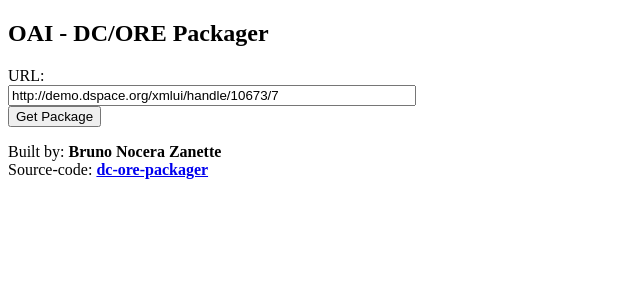
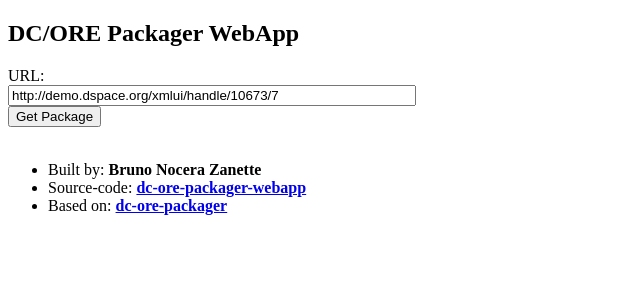
Before and after one commit to BrunoNZ/dc-ore-packager-webapp, a Flask app: page / in a window 1280 px wide. Shown: the top 300 px of the page, without its empty margins (0-640 px from the left). Run offline with Flask 2, Linux system fonts and the light colour scheme.

Commit message:
update HOME.html

```diff
--- a/templates/home.html
+++ b/templates/home.html
@@ -3,7 +3,7 @@
 
 <body>
 
-<h2>OAI - DC/ORE Packager</h2>
+<h2>DC/ORE Packager WebApp</h2>
 
 {% if error %}
     <p class=error><strong>Error:</strong> {{ error }}
@@ -18,10 +18,14 @@
   <input type="submit" value="Get Package">
 </form>
 
+</br>
+
 <p>
-Built by: <b>Bruno Nocera Zanette</b>
-</br>
-Source-code: <b><a href="https://github.com/BrunoNZ/dc-ore-packager">dc-ore-packager</a></b>
+<ul>
+<li>Built by: <b>Bruno Nocera Zanette</b></li>
+<li>Source-code: <b><a href="https://github.com/BrunoNZ/dc-ore-packager-webapp">dc-ore-packager-webapp</a></b></li>
+<li>Based on: <b><a href="https://github.com/BrunoNZ/dc-ore-packager">dc-ore-packager</a></b></li>
+</ul>
 </p>
 
 </body>
```
